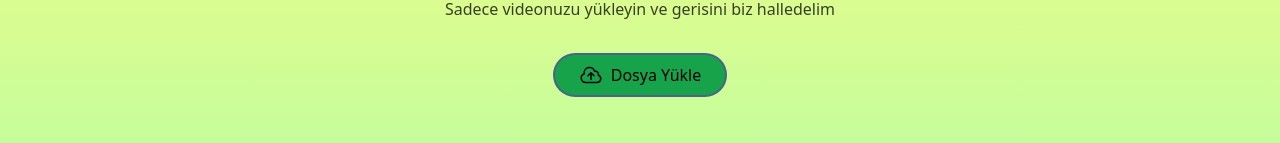
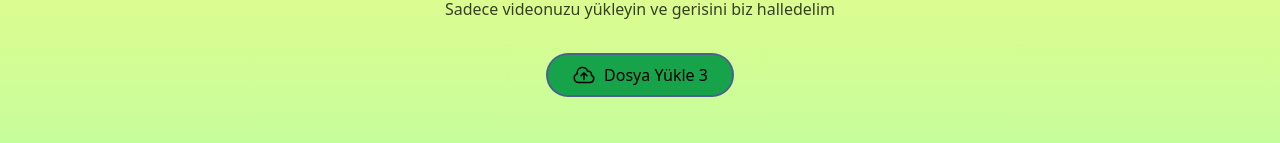
Before and after one commit to Yemresalcan/VoiceLyricize, a Next.js app in the folder voicelyric/: page / in a window 1280 px wide. Shown: the part 233-376 px from the top of the page. Built offline with nearby package versions, Linux system fonts and the light colour scheme.

Commit message:
New update UploadForm

```diff
--- a/voicelyric/src/components/UploadForm.js
+++ b/voicelyric/src/components/UploadForm.js
@@ -5,14 +5,14 @@ import {useRouter} from "next/navigation";
 import {useState} from "react";
 
 export default function UploadForm() {
-
+  const [uploadCount, setUploadCount] = useState(0); // Track the number of uploads
   const [isUploading, setIsUploading] = useState(false);
   const router = useRouter();
 
   async function upload(ev) {
     ev.preventDefault();
     const files = ev.target.files;
-    if (files.length > 0) {
+    if (files.length > 0 && uploadCount < 3) {
       const file = files[0];
       setIsUploading(true);
       const res = await axios.postForm('/api/upload', {
@@ -21,9 +21,12 @@ export default function UploadForm() {
       setIsUploading(false);
       const newName = res.data.newName;
       router.push('/'+newName);
+
+      // Increment the upload count
+      setUploadCount(uploadCount + 1);
     }
   }
-
+  const remainingUploads = 3 - uploadCount;
   return (
     <>
       {isUploading && (
@@ -34,11 +37,16 @@ export default function UploadForm() {
           </div>
         </div>
       )}
-      <label className="bg-green-600 py-2 px-6 rounded-full inline-flex gap-2 border-2 border-purple-700/50 cursor-pointer">
-        <UploadIcon />
-        <span>Dosya Yükle</span>
-        <input onChange={upload} type="file" className="hidden"/>
-      </label>
+        {uploadCount < 3 && (
+        <div>
+          <label className="bg-green-600 py-2 px-6 rounded-full inline-flex gap-2 border-2 border-purple-700/50 cursor-pointer">
+            <UploadIcon />
+            <span>Dosya Yükle {remainingUploads}</span>
+            <input onChange={upload} type="file" className="hidden" />
+          </label>
+
+        </div>
+      )}
     </>
   );
 }
```
